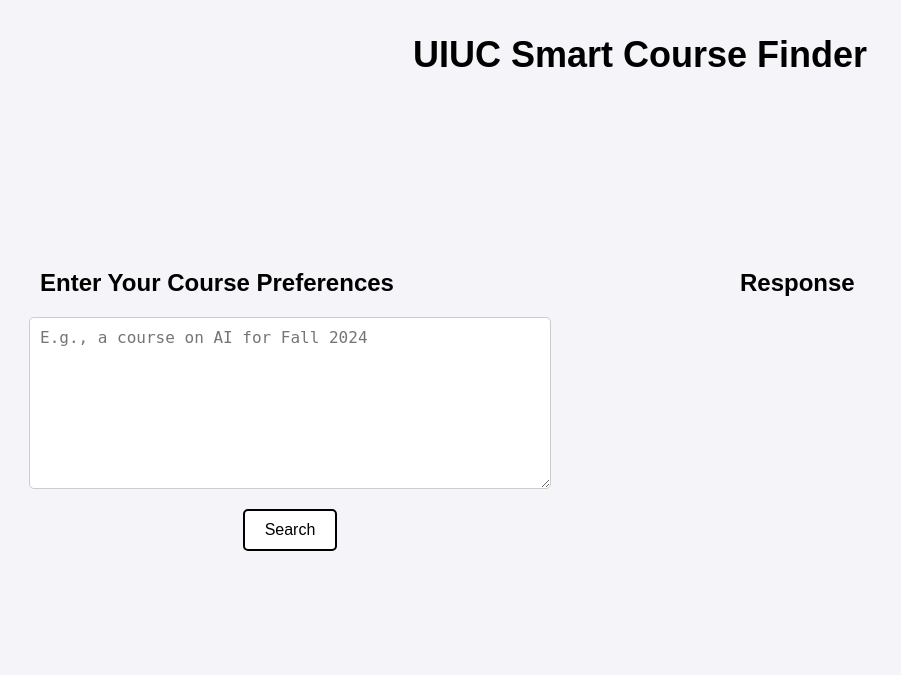
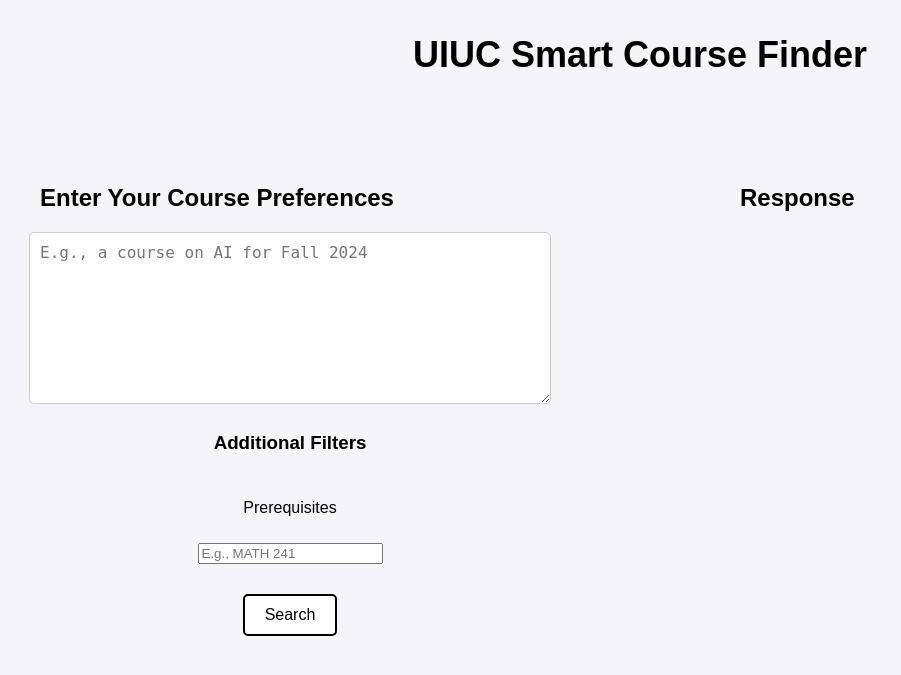
Before and after one commit to EeshaR/410finalproject, a Flask app: page / in a window 1280 px wide. Shown: the top 675 px of the page, without its empty margins (0-901 px from the left). Run offline with Flask 3, Linux system fonts and the light colour scheme; parts of the project's set-up code (start-up, migrations or seed data) failed here and were passed over.

Commit message:
Added filter for prerequisites

```diff
--- a/CS410 Final Project/app.py
+++ b/CS410 Final Project/app.py
@@ -13,7 +13,15 @@
     data["Combined_Info"] = (
         data["Name"] + " " + data["Description"] + " " + data["Schedule Information"]
     ).str.lower()
+    data["Prerequisites"] = data["Description"].str.extract(r"Prerequisite: (.+?)[\.|,]")  # Extract prerequisites
+    data["Prerequisites"] = data["Prerequisites"].fillna("").str.lower()
     return data
+
+
+def filter_by_prerequisites(data, prerequisite_query):
+    prerequisite_query = prerequisite_query.lower()
+    filtered_data = data[data["Prerequisites"].str.contains(prerequisite_query, na=False)]
+    return filtered_data
 
 def compute_tfidf(data):
     vectorizer = TfidfVectorizer(stop_words="english")
@@ -66,15 +74,25 @@
 @app.route('/query', methods=['POST'])
 def query():
     user_query = request.json['query']
-    # Retrieve results
+
+    # Check for prerequisite filter
+    if "prerequisite:" in user_query.lower():
+        prerequisite_query = user_query.lower().split("prerequisite:")[-1].strip()
+        filtered_data = filter_by_prerequisites(data, prerequisite_query)
+        if filtered_data.empty:
+            return jsonify({'response': f"No courses found with prerequisite '{prerequisite_query}'."})
+
+        # Limit the response to one or two course names
+        courses = filtered_data["Name"].head(2).tolist()
+        return jsonify({'response': f"Courses requiring '{prerequisite_query}' as a prerequisite: {', '.join(courses)}."})
+
+    # Retrieve results using BM25 and TF-IDF
     bm25_results = get_bm25_results(bm25, tokenized_corpus, user_query, data)
     tfidf_results = get_tfidf_results(vectorizer, tfidf_matrix, user_query, data)
     bm25_context = bm25_results.to_csv(index=False, header=False)
     tfidf_context = tfidf_results.to_csv(index=False, header=False)
 
     openai_api_key = "OUR_API_KEY"
-
-    # Query OpenAI
     openai_response = query_openai(user_query, bm25_context, tfidf_context, openai_api_key)
 
     return jsonify({'response': openai_response})
--- a/CS410 Final Project/templates/index.html
+++ b/CS410 Final Project/templates/index.html
@@ -7,17 +7,6 @@
     <link rel="stylesheet" href="{{ url_for('static', filename='styles.css') }}">
 </head>
 <body>
-    <!-- <h1>UIUC Smart Course Finder</h1>
-    <form id="queryForm">
-        <label for="query">Enter your course preferences:</label><br>
-        <br>
-        <textarea id="query" name="query" rows="4" cols="50" placeholder="E.g., a course on AI for Fall 2024"></textarea><br><br>
-        <div style="text-align: center;">
-            <button type="submit">Search</button>
-        </div>
-    </form>
-    <div id="response"></div> -->
-
     <div class="page-title">
         <h1>UIUC Smart Course Finder</h1>
     </div>
@@ -27,6 +16,10 @@
             <h2>Enter Your Course Preferences</h2>
             <form id="queryForm">
                 <textarea id="query" name="query" placeholder="E.g., a course on AI for Fall 2024"></textarea>
+                <h3>Additional Filters</h3>
+                <p>Prerequisites</p>
+                <input id="prerequisite" name="prerequisite" placeholder="E.g., MATH 241">
+                <b></b>
                 <button type="submit">Search</button>
             </form>
         </div>
@@ -41,30 +34,27 @@
 
     <script>
         document.getElementById('queryForm').addEventListener('submit', async function(event) {
-            event.preventDefault(); // Prevent the default form submission behavior
+            event.preventDefault();
 
             const queryInput = document.getElementById('query').value;
+            const prerequisiteInput = document.getElementById('prerequisite').value;
 
-            // Clear previous response
             const responseDiv = document.getElementById('response');
 
             if (!queryInput) {
-                responseDiv.style.display = 'block'; // Show the response box
+                responseDiv.style.display = 'block';
                 responseDiv.innerHTML = `How can I assist you today?`;
-                return; // Exit the function
+                return;
             }
 
-            responseDiv.style.display = 'block'; // Make it visible
+            responseDiv.style.display = 'block';
             responseDiv.innerHTML = 'Processing your query...';
 
             try {
-                // Send the query to the backend
                 const response = await fetch('/query', {
                     method: 'POST',
-                    headers: {
-                        'Content-Type': 'application/json'
-                    },
-                    body: JSON.stringify({ query: queryInput })
+                    headers: { 'Content-Type': 'application/json' },
+                    body: JSON.stringify({ query: queryInput + (prerequisiteInput ? ` prerequisite: ${prerequisiteInput}` : '') })
                 });
 
                 if (response.ok) {
```
Also changed, not shown: README.md.
